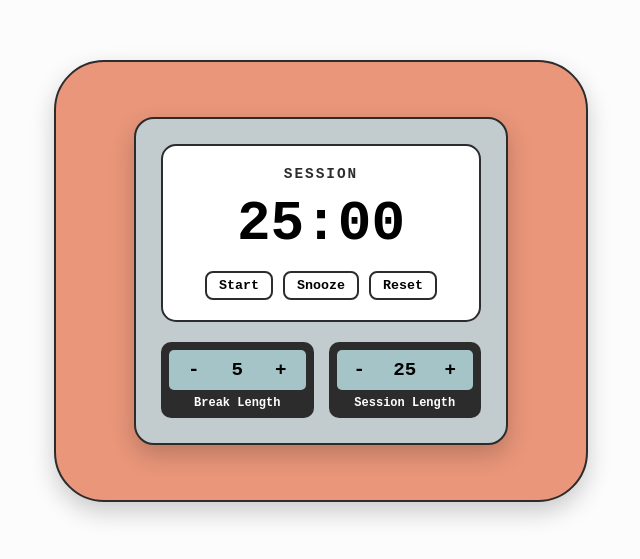
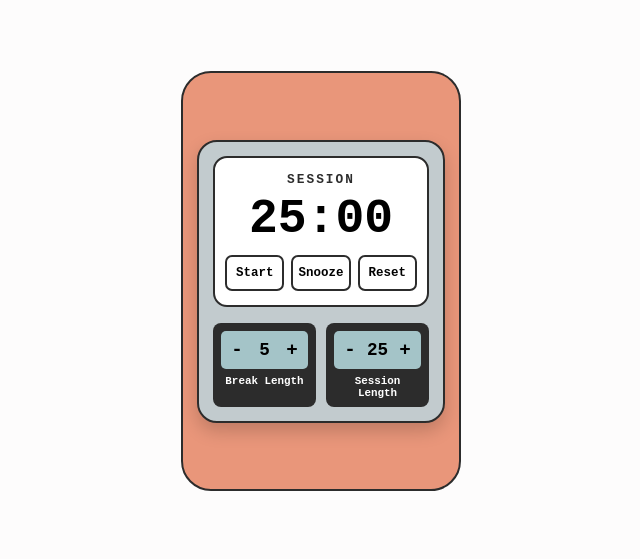
Before and after one commit to GOAT020406/pomodoro-mini-app, a plain HTML site: page web/index.html in a window 1280 px wide. Shown: the part 119-678 px from the top of the page, without its empty margins (319-959 px from the left). Drawn offline with Linux system fonts and the light colour scheme.

```diff
--- a/web/style.css
+++ b/web/style.css
@@ -1,144 +1,191 @@
 
-/* Base Page & Background */
+* {
+    box-sizing: border-box;
+}
+
+/* 1. Remove white margins and extra background space */
+html, body {
+  width: 100%;
+  height: 100%;
+  margin: 0;
+  padding: 0;
+  overflow: hidden; /* Removes scrollbars completely */
+  display: flex;
+  justify-content: center;
+  align-items: center;
+  background-color: #f8f9fa; /* Matches app background */
+}
+
+/* 2. Make your main widget container fill the window cleanly */
+.container, .app-container, .timer-card {
+  width: 90%;
+  height: 90%;
+  margin: auto;
+  box-sizing: border-box;
+}
+
 body {
-    margin: 0;
-    padding: 0;
-    height: 100vh;
     display: flex;
     justify-content: center;
     align-items: center;
-    background-color: #fdfcfc; /* Target salmon-red background */
-    font-family: 'Courier New', Courier, monospace; /* Monospace retro font */
+    background: #fdfcfc;
+    font-family: 'Courier New', Courier, monospace;
 }
 
-/* outer Device Body */
+
 .device-container {
-    background-color:darksalmon;
+
     display: flex;
     justify-content: center;
     align-items: center;
-    width: 420px;
-     padding: 55px;
-    border-radius: 50px;
+    width: 280px;
+    height: 420px;
+    margin: 30px auto;
+    padding: 14px;
+    background-color: darksalmon;
     border: 2px solid #2c2c2c;
-    box-shadow: 0 10px 25px rgba(0, 0, 0, 0.2);
+    border-radius: 30px;
+}
+
+.device-card {
     display: flex;
     flex-direction: column;
-    gap: 30px;
+    gap: 16px;
+    width: 100%;
+    padding: 14px;
+    background-color: #c2cbce;
+
+    border: 2px solid #2c2c2c;
+    border-radius: 20px;
+    box-shadow: 0 8px 18px rgba(0, 0, 0, 0.18);
+}
+
+.lcd-screen {
+    display: flex;
+    flex-direction: column;
+    align-items: center;
+    padding: 14px 10px;
+    background-color: #ffffff;
+    border: 2px solid #2c2c2c;
+    border-radius: 14px;
+    text-align: center;
 
 }
 
-/* Gray Device Body */
-.device-card {
-    background-color: #c2cbce;
-    width: 320px;
-    padding: 25px;
-    border-radius: 20px;
-    border: 2px solid #2c2c2c;
-    box-shadow: 0 10px 25px rgba(0, 0, 0, 0.2);
-    display: flex;
-    flex-direction: column;
-    gap: 20px;
-}
-
-/* Top White LCD Screen */
-.lcd-screen {
-    background-color: #ffffff;
-    border: 2px solid #2c2c2c;
-    border-radius: 15px;
-    padding: 20px 10px;
-    text-align: center;
-    display: flex;
-    flex-direction: column;
-    align-items: center;
-}
-
 .session-label {
-    font-size: 0.9rem;
+    color: #2c2c2c;
+    font-size: 0.8rem;
     font-weight: bold;
     letter-spacing: 2px;
-    color: #2c2c2c;
+
 }
 
 #timer-display {
-    font-size: 3.5rem;
+    margin: 8px 0 12px;
+    color: #000000;
+    font-size: 3rem;
     font-weight: bold;
-    color: #000000;
-    margin: 10px 0 15px 0;
+    line-height: 1;
 }
 
-/* Start / Reset Buttons */
+
 .main-buttons {
+    display: flex;
+    width: 100%;
+    gap: 7px;
+}
+
+.main-buttons button {
+    flex: 1;
+    min-width: 0;
+    min-height: 36px;
+    padding: 5px 3px;
+    background-color: #ffffff;
+    border: 2px solid #2c2c2c;
+    border-radius: 7px;
+    font-family: inherit;
+    font-size: 0.78rem;
+    font-weight: bold;
+    cursor: pointer;
+}
+
+.main-buttons button:hover {
+    background-color: #e8f0ef;
+}
+
+.main-buttons button:active {
+    background-color: #d7e4e2;
+    transform: translateY(1px);
+}
+
+.main-buttons button:focus-visible,
+.btn-adjust:focus-visible {
+    outline: 2px solid #a33f36;
+    outline-offset: 2px;
+}
+
+.controls-row {
     display: flex;
     gap: 10px;
 }
 
-.main-buttons button {
-    background-color: #ffffff;
-    border: 2px solid #2c2c2c;
+.control-card {
+
+    display: flex;
+    flex: 1;
+    min-width: 0;
+    flex-direction: column;
+    align-items: center;
+    padding: 8px;
+    background-color: #2c2c2c;
     border-radius: 8px;
-    padding: 5px 12px;
-    font-family: inherit;
-    font-weight: bold;
-    cursor: pointer;
 }
 
-.main-buttons button:active {
-    background-color: #e0e0e0;
-}
 
-/* Lower Control Boxes */
-.controls-row {
+.screen-box {
     display: flex;
-    justify-content: space-between;
-    gap: 15px;
-}
+    align-items: center;
+    justify-content: space-around;
+    width: 100%;
+    min-height: 38px;
+    background-color: #a4c4c8;
 
-.control-card {
-    background-color: #2c2c2c;
-    border-radius: 10px;
-    padding: 8px;
-    flex: 1;
-    display: flex;
-    flex-direction: column;
-    align-items: center;
-}
+    border-radius: 5px;
 
-/* Light Blue Inner Screens */
-.screen-box {
-    background-color: #a4c4c8;
-    width: 100%;
-    padding: 8px 0;
-    border-radius: 5px;
-    display: flex;
-    justify-content: space-around;
-    align-items: center;
-    box-sizing: border-box;
 }
 
 .btn-adjust {
+    min-width: 30px;
+    min-height: 32px;
+    padding: 0;
     background: none;
     border: none;
+    font-family: inherit;
     font-size: 1.2rem;
     font-weight: bold;
     cursor: pointer;
-    font-family: inherit;
+
 }
+
 .btn-adjust:hover {
-    color: #7d7676;
+    color: #7d3f39;
 }
+
 .btn-adjust:active {
     transform: scale(0.92);
 }
 
 .length-val {
-    font-size: 1.2rem;
+    min-width: 2ch;
+    font-size: 1.1rem;
     font-weight: bold;
+    text-align: center;
 }
 
 .control-label {
+    margin-top: 6px;
     color: #ffffff;
-    font-size: 0.75rem;
-    margin-top: 6px;
+    font-size: 0.68rem;
     font-weight: bold;
+    text-align: center;
 }
```
Also changed, not shown: 1 other file.
